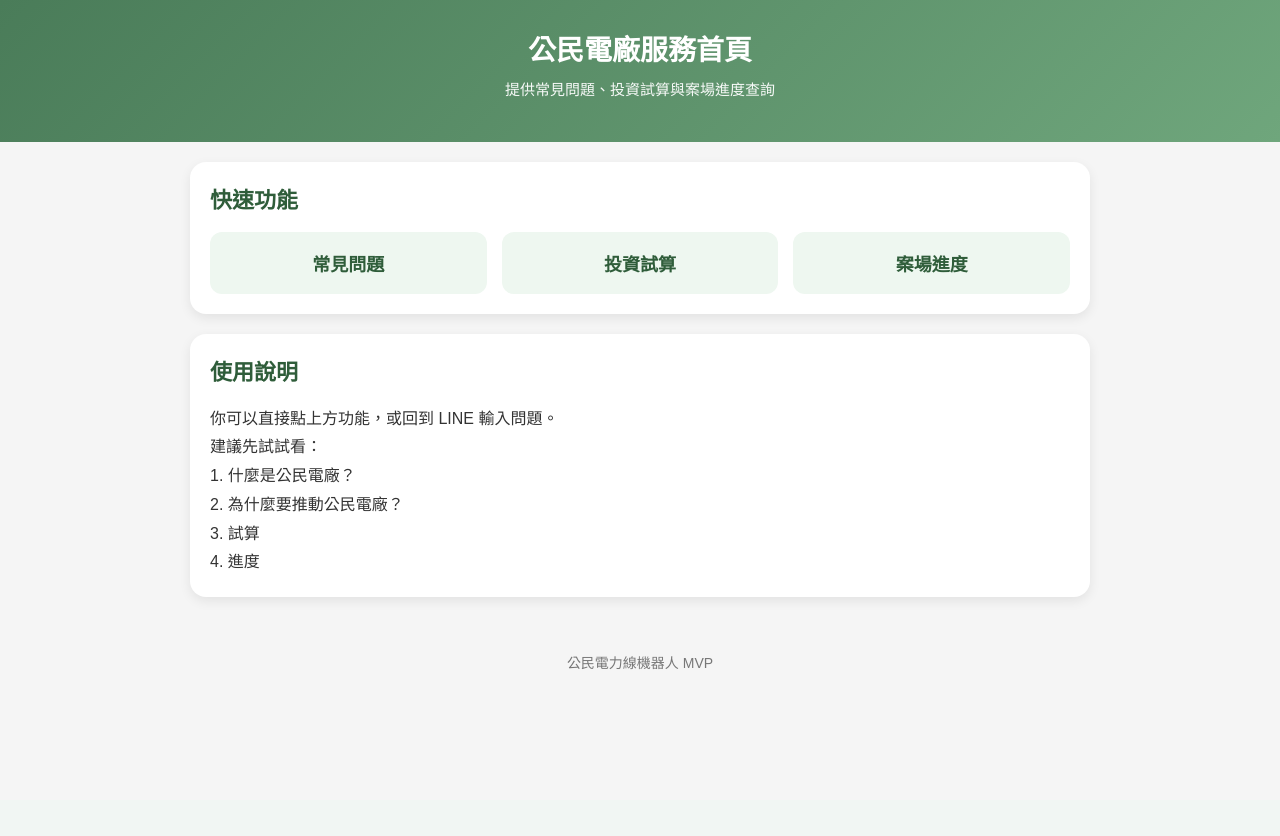
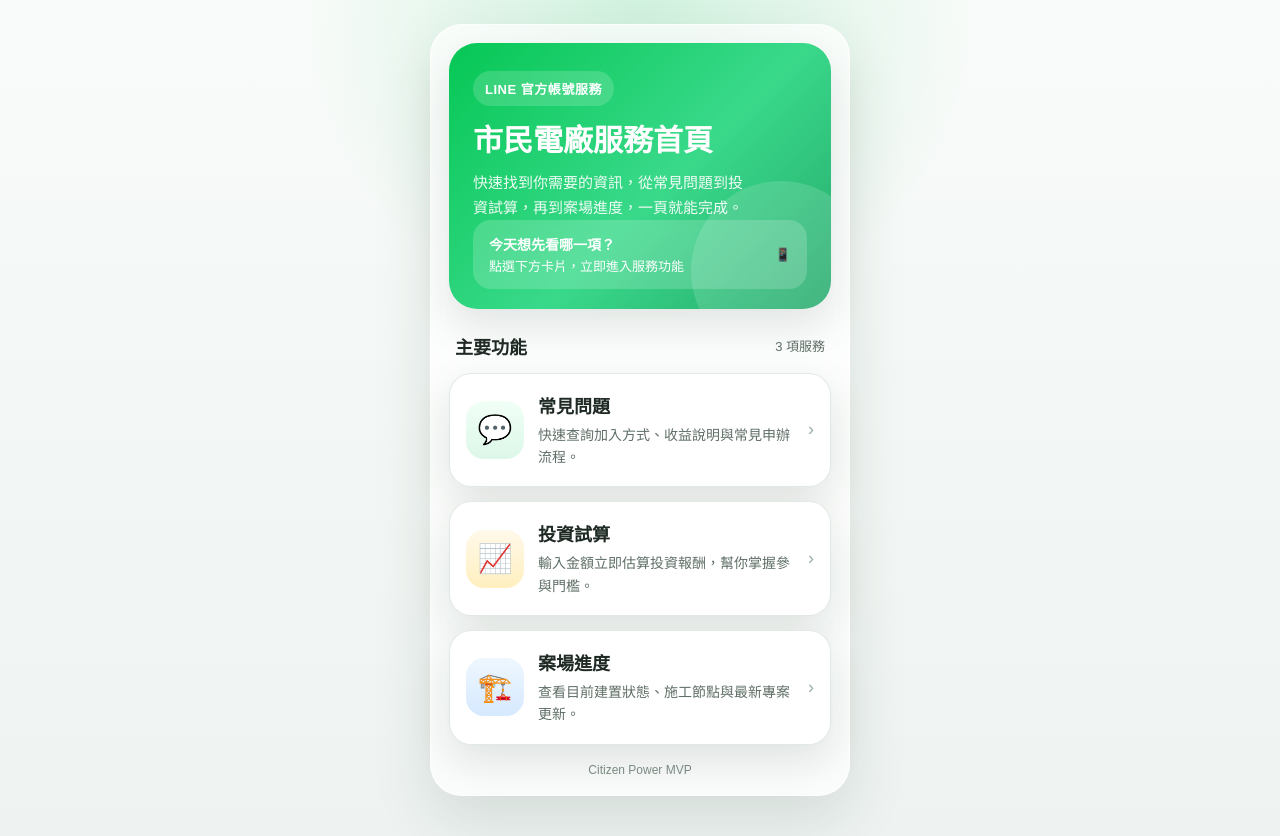
Before and after one commit to eric100108/citizen-power-line-bot, a Flask app: page /menu in a window 1280 px wide. Before the commit the page ends 670 px from the top, so only its background shows below. Run offline with Flask 3, Linux system fonts and the light colour scheme.

Commit message:
Update menu homepage UI

```diff
--- a/templates/menu.html
+++ b/templates/menu.html
@@ -3,121 +3,287 @@
 <head>
   <meta charset="UTF-8">
   <meta name="viewport" content="width=device-width, initial-scale=1.0">
-  <title>公民電廠服務首頁</title>
+  <title>市民電廠服務首頁</title>
   <style>
+    :root {
+      --bg: #eef3f1;
+      --surface: #ffffff;
+      --text-main: #1f2a24;
+      --text-sub: #5f6f66;
+      --brand-1: #06c755;
+      --brand-2: #26a96c;
+      --shadow: 0 16px 40px rgba(19, 52, 36, 0.12);
+      --radius-xl: 28px;
+      --radius-lg: 22px;
+    }
+
+    * {
+      box-sizing: border-box;
+    }
+
     body {
       margin: 0;
-      font-family: "Microsoft JhengHei", sans-serif;
-      background: #f5f5f5;
-      color: #333;
+      min-height: 100vh;
+      display: flex;
+      justify-content: center;
+      padding: 24px 16px 40px;
+      font-family: "Microsoft JhengHei", "PingFang TC", sans-serif;
+      background:
+        radial-gradient(circle at top, rgba(6, 199, 85, 0.16), transparent 32%),
+        linear-gradient(180deg, #f8fbf9 0%, var(--bg) 100%);
+      color: var(--text-main);
     }
 
-    .header {
-      background: linear-gradient(135deg, #4a7c59, #6fa67c);
-      color: white;
-      padding: 28px 20px;
-      text-align: center;
+    .phone-shell {
+      width: 100%;
+      max-width: 420px;
     }
 
-    .header h1 {
-      margin: 0;
-      font-size: 28px;
+    .app {
+      background: rgba(255, 255, 255, 0.72);
+      border: 1px solid rgba(255, 255, 255, 0.75);
+      border-radius: 32px;
+      padding: 18px;
+      box-shadow: 0 24px 60px rgba(17, 47, 32, 0.12);
+      backdrop-filter: blur(10px);
     }
 
-    .header p {
-      margin-top: 10px;
-      font-size: 15px;
-      opacity: 0.95;
+    .hero {
+      position: relative;
+      overflow: hidden;
+      border-radius: var(--radius-xl);
+      padding: 28px 24px 88px;
+      background: linear-gradient(135deg, var(--brand-1), #39d98a 55%, var(--brand-2));
+      color: #ffffff;
+      box-shadow: var(--shadow);
     }
 
-    .container {
-      max-width: 900px;
-      margin: 0 auto;
-      padding: 20px;
+    .hero::after {
+      content: "";
+      position: absolute;
+      right: -40px;
+      bottom: -52px;
+      width: 180px;
+      height: 180px;
+      border-radius: 50%;
+      background: rgba(255, 255, 255, 0.14);
     }
 
-    .card {
-      background: white;
-      border-radius: 16px;
-      padding: 20px;
-      margin-bottom: 20px;
-      box-shadow: 0 4px 12px rgba(0,0,0,0.08);
+    .hero-badge {
+      display: inline-flex;
+      align-items: center;
+      gap: 8px;
+      padding: 8px 12px;
+      border-radius: 999px;
+      background: rgba(255, 255, 255, 0.16);
+      font-size: 13px;
+      font-weight: 700;
+      letter-spacing: 0.04em;
     }
 
-    .card h2 {
-      margin-top: 0;
-      font-size: 22px;
-      color: #2f5d3a;
+    .hero h1 {
+      margin: 16px 0 10px;
+      font-size: 30px;
+      line-height: 1.25;
     }
 
-    .quick-links {
-      display: grid;
-      grid-template-columns: repeat(auto-fit, minmax(180px, 1fr));
-      gap: 15px;
-      margin-top: 15px;
+    .hero p {
+      margin: 0;
+      max-width: 270px;
+      font-size: 15px;
+      line-height: 1.7;
+      color: rgba(255, 255, 255, 0.92);
     }
 
-    .link-btn {
-      display: block;
-      text-decoration: none;
-      background: #eef7f0;
-      color: #2f5d3a;
-      text-align: center;
-      padding: 18px 12px;
-      border-radius: 12px;
-      font-size: 18px;
-      font-weight: bold;
-      transition: 0.2s;
+    .hero-note {
+      position: absolute;
+      left: 24px;
+      right: 24px;
+      bottom: 20px;
+      display: flex;
+      align-items: center;
+      justify-content: space-between;
+      gap: 12px;
+      padding: 14px 16px;
+      border-radius: 18px;
+      background: rgba(255, 255, 255, 0.18);
+      backdrop-filter: blur(8px);
+      font-size: 13px;
     }
 
-    .link-btn:hover {
-      background: #dceedd;
+    .hero-note strong {
+      display: block;
+      margin-bottom: 2px;
+      font-size: 14px;
     }
 
-    .tips {
-      line-height: 1.8;
-      font-size: 16px;
+    .section-title {
+      display: flex;
+      align-items: center;
+      justify-content: space-between;
+      margin: 24px 6px 14px;
+    }
+
+    .section-title h2 {
+      margin: 0;
+      font-size: 18px;
+    }
+
+    .section-title span {
+      font-size: 13px;
+      color: var(--text-sub);
+    }
+
+    .card-list {
+      display: grid;
+      gap: 14px;
+    }
+
+    .feature-card {
+      display: flex;
+      align-items: center;
+      gap: 14px;
+      text-decoration: none;
+      background: var(--surface);
+      border-radius: var(--radius-lg);
+      padding: 18px 16px;
+      color: inherit;
+      box-shadow: var(--shadow);
+      border: 1px solid rgba(223, 231, 226, 0.9);
+      transition: transform 0.2s ease, box-shadow 0.2s ease;
+    }
+
+    .feature-card:hover {
+      transform: translateY(-2px);
+      box-shadow: 0 20px 44px rgba(19, 52, 36, 0.16);
+    }
+
+    .icon-wrap {
+      flex: 0 0 58px;
+      width: 58px;
+      height: 58px;
+      display: grid;
+      place-items: center;
+      border-radius: 18px;
+      font-size: 28px;
+      background: linear-gradient(180deg, #f1fff7, #dcf7e7);
+    }
+
+    .feature-card:nth-child(2) .icon-wrap {
+      background: linear-gradient(180deg, #fff9ea, #ffefbf);
+    }
+
+    .feature-card:nth-child(3) .icon-wrap {
+      background: linear-gradient(180deg, #eef7ff, #d6e9ff);
+    }
+
+    .feature-content {
+      flex: 1;
+      min-width: 0;
+    }
+
+    .feature-content h3 {
+      margin: 0 0 6px;
+      font-size: 18px;
+    }
+
+    .feature-content p {
+      margin: 0;
+      font-size: 14px;
+      line-height: 1.6;
+      color: var(--text-sub);
+    }
+
+    .feature-arrow {
+      font-size: 18px;
+      color: #9ab1a4;
     }
 
     .footer {
+      margin-top: 18px;
       text-align: center;
-      color: #777;
-      font-size: 14px;
-      padding: 15px 0 30px;
+      font-size: 12px;
+      color: #7a8a81;
+    }
+
+    @media (max-width: 480px) {
+      body {
+        padding: 16px 12px 28px;
+      }
+
+      .app {
+        border-radius: 24px;
+        padding: 14px;
+      }
+
+      .hero {
+        padding: 24px 20px 84px;
+      }
+
+      .hero h1 {
+        font-size: 27px;
+      }
+
+      .hero-note {
+        left: 20px;
+        right: 20px;
+        bottom: 16px;
+      }
     }
   </style>
 </head>
 <body>
-  <div class="header">
-    <h1>公民電廠服務首頁</h1>
-    <p>提供常見問題、投資試算與案場進度查詢</p>
-  </div>
+  <main class="phone-shell">
+    <section class="app">
+      <header class="hero">
+        <div class="hero-badge">LINE 官方帳號服務</div>
+        <h1>市民電廠服務首頁</h1>
+        <p>快速找到你需要的資訊，從常見問題到投資試算，再到案場進度，一頁就能完成。</p>
+        <div class="hero-note">
+          <div>
+            <strong>今天想先看哪一項？</strong>
+            點選下方卡片，立即進入服務功能
+          </div>
+          <div>📱</div>
+        </div>
+      </header>
 
-  <div class="container">
-    <div class="card">
-      <h2>快速功能</h2>
-      <div class="quick-links">
-        <a class="link-btn" href="/faq?keyword=公民電廠">常見問題</a>
-        <a class="link-btn" href="/calc?amount=10000">投資試算</a>
-        <a class="link-btn" href="/progress">案場進度</a>
+      <div class="section-title">
+        <h2>主要功能</h2>
+        <span>3 項服務</span>
       </div>
-    </div>
 
-    <div class="card">
-      <h2>使用說明</h2>
-      <div class="tips">
-        你可以直接點上方功能，或回到 LINE 輸入問題。<br>
-        建議先試試看：<br>
-        1. 什麼是公民電廠？<br>
-        2. 為什麼要推動公民電廠？<br>
-        3. 試算<br>
-        4. 進度
-      </div>
-    </div>
-  </div>
+      <section class="card-list">
+        <a class="feature-card" href="/faq?keyword=市民電廠">
+          <div class="icon-wrap">💬</div>
+          <div class="feature-content">
+            <h3>常見問題</h3>
+            <p>快速查詢加入方式、收益說明與常見申辦流程。</p>
+          </div>
+          <div class="feature-arrow">›</div>
+        </a>
 
-  <div class="footer">
-    公民電力線機器人 MVP
-  </div>
+        <a class="feature-card" href="/calc?amount=10000">
+          <div class="icon-wrap">📈</div>
+          <div class="feature-content">
+            <h3>投資試算</h3>
+            <p>輸入金額立即估算投資報酬，幫你掌握參與門檻。</p>
+          </div>
+          <div class="feature-arrow">›</div>
+        </a>
+
+        <a class="feature-card" href="/progress">
+          <div class="icon-wrap">🏗️</div>
+          <div class="feature-content">
+            <h3>案場進度</h3>
+            <p>查看目前建置狀態、施工節點與最新專案更新。</p>
+          </div>
+          <div class="feature-arrow">›</div>
+        </a>
+      </section>
+
+      <div class="footer">Citizen Power MVP</div>
+    </section>
+  </main>
 </body>
 </html>
```
